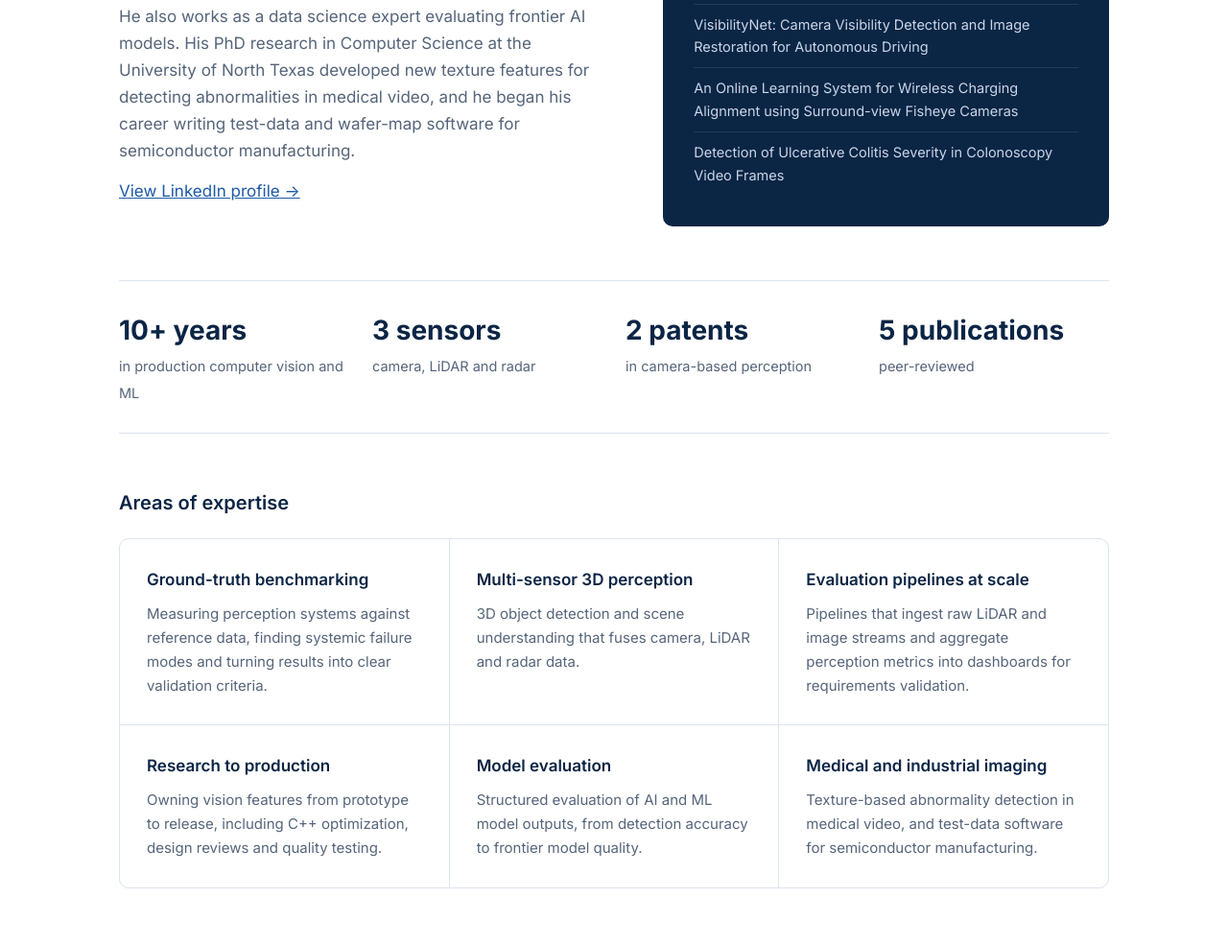
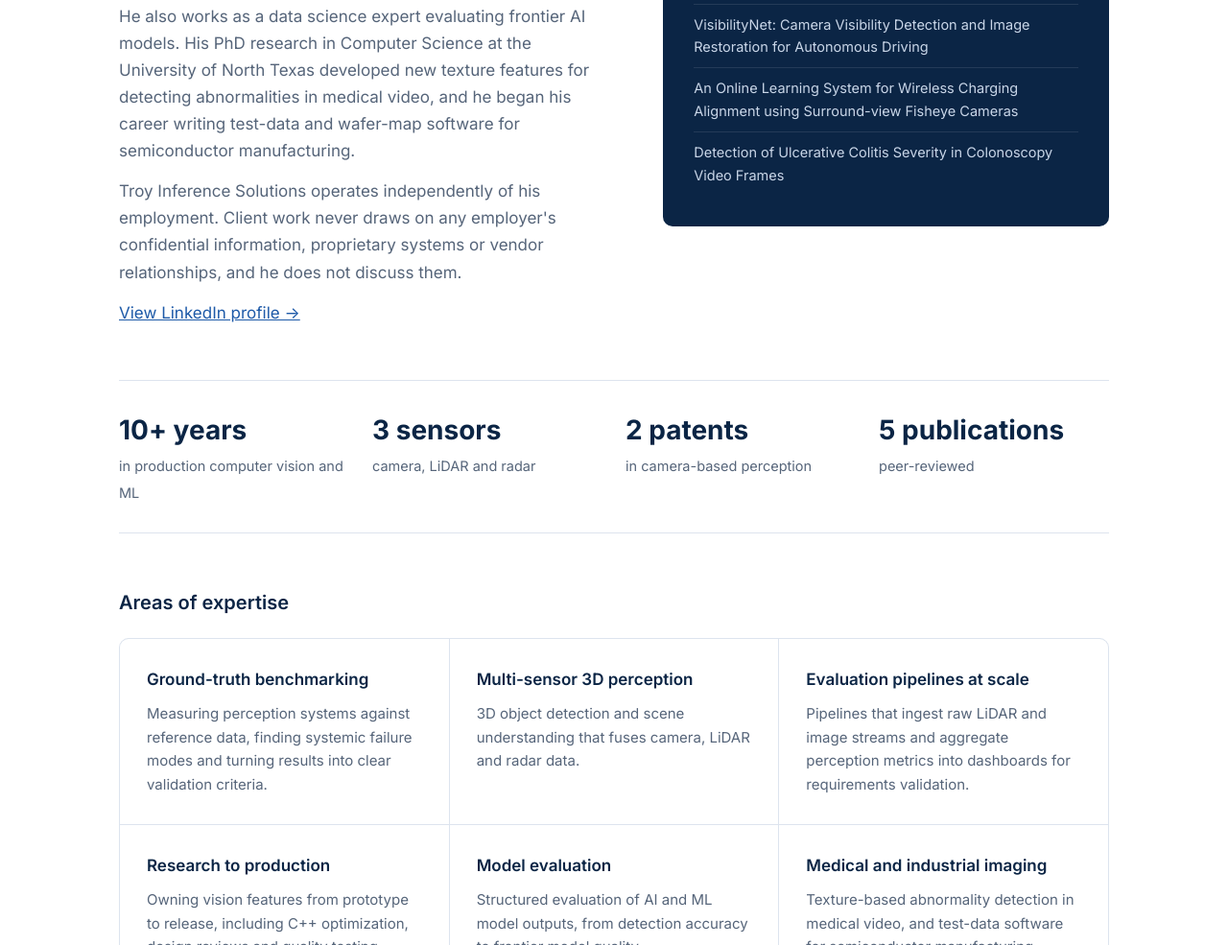
Before and after one commit to ashokadahal/troy-inference-website, a plain HTML site: page index.html in a window 1280 px wide. Shown: the part 3645-4630 px from the top of the page at 96% size. Drawn offline with Linux system fonts and the light colour scheme.

Commit message:
State separation from employment in About section
Co-authored-by: Cursor <cursoragent@cursor.com>

```diff
--- a/index.html
+++ b/index.html
@@ -211,6 +211,11 @@
               manufacturing.
             </p>
             <p>
+              Troy Inference Solutions operates independently of his employment. Client work never draws on any
+              employer's confidential information, proprietary systems or vendor relationships, and he does not
+              discuss them.
+            </p>
+            <p>
               <a href="https://www.linkedin.com/in/ashokdahal" target="_blank" rel="noopener noreferrer">View LinkedIn profile &rarr;</a>
             </p>
           </div>
```
